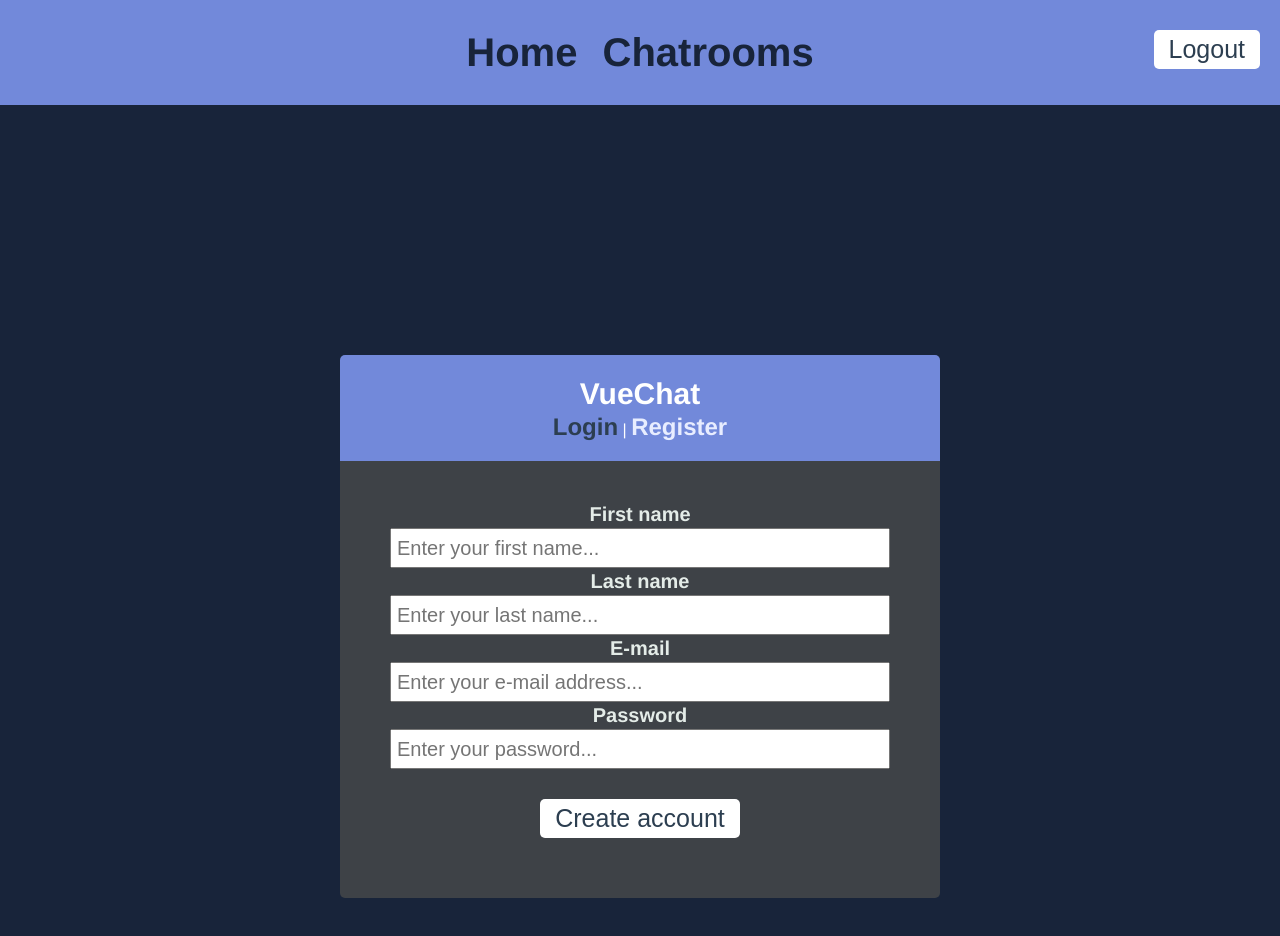
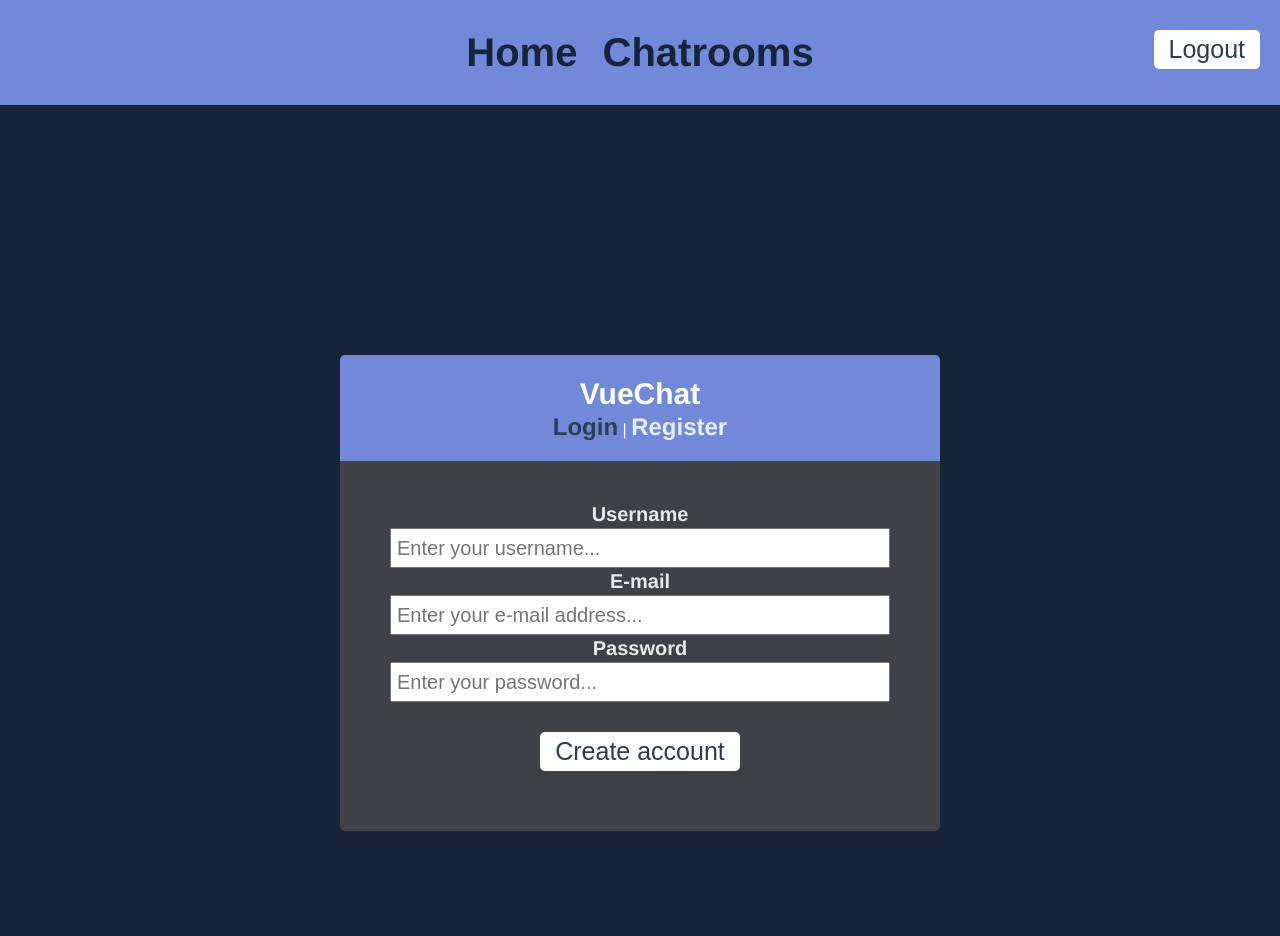
Before and after one commit to MalikKilgore/VueChat, a Vue app: page /#/join/register in a window 1280 px wide. Shown: the top 936 px of the page. Built offline with nearby package versions, Linux system fonts and the light colour scheme; no server answers; sample sign-in values are in the browser's storage.

Commit message:
Changed full name to username. Edit and Delete buttons no longer appear on messages that aren't yours.

```diff
--- a/src/components/Messages.vue
+++ b/src/components/Messages.vue
@@ -97,7 +97,6 @@ export default {
     },
     //Reads the current Database in VueX state. Adds a firebase listener and displays active Database documents in the DOM
     renderDOM(){
-      console.log('starting renderDOM')
       const database = store.state.currentDatabase
       const user = store.state.currentUser
       const msgList = document.getElementById('msgList')
@@ -106,12 +105,11 @@ export default {
         snapshot.docChanges().forEach(function(change) {
 
         if (change.type === "added") {
-          console.log("New message: ", change.doc.data());
           const time = change.doc.data().createdOn
-
           let sentFrom = document.createElement('div')
           sentFrom.setAttribute('sentBy-id', change.doc.id)
-          sentFrom.innerText = `Sent by: ${change.doc.data().sentByEmail} on ${time.toDate().toDateString()}, ${time.toDate().toLocaleTimeString()}`
+          sentFrom.classList = 'msgLabel'
+          sentFrom.innerText = `Sent by ${change.doc.data().sentByEmail} on ${time.toDate().toDateString()} at ${time.toDate().toLocaleTimeString()}`
           sentFrom.style.fontSize = '15px'
           sentFrom.style.color = '#ffffff'
           sentFrom.style.width = 'fit-content'
@@ -135,11 +133,12 @@ export default {
           msg.style.wordWrap = 'break-word'
           msg.innerText = change.doc.data().content
 
+          //Changes message position and color if doc was created by the same user set in the currentUser state store
+          if (change.doc.data().sentByEmail == user.email){
             //Deletes Message from Firebase when clicked
             let dlt = document.createElement('button')
             dlt.innerText = 'X'
             dlt.classList = 'dlt'
-          dlt.style.backgroundColor = '#7289DA'
             dlt.style.color = '#ffffff'
             dlt.style.fontWeight = 'bold'
             dlt.style.fontSize = '16px'
@@ -159,7 +158,6 @@ export default {
             let edit = document.createElement('button')
             edit.innerText = 'Edit'
             edit.classList = 'edit'
-          edit.style.backgroundColor = '#7289DA'
             edit.style.color = '#ffffff'
             edit.style.fontWeight = 'bold'
             edit.style.fontSize = '16px'
@@ -168,15 +166,6 @@ export default {
             edit.style.padding = '4px'
             edit.style.float = 'right'
             edit.style.top = '0'
-
-          //Changes message position and color if doc was created by the same user set in the currentUser state store
-          if (change.doc.data().sentByEmail == user.email){
-            sentFrom.style.marginLeft = 'auto'
-            msg.style.marginLeft = 'auto'
-            msg.style.backgroundColor = '#33436a'
-            edit.style.backgroundColor = '#4e609a'
-            dlt.style.backgroundColor = '#4e609a'
-          }
 
                       // Form/Input Creation.
           let thisDoc = change.doc.id
@@ -205,10 +194,6 @@ export default {
           form.appendChild(input)
           form.style.display = "none"
 
-          msg.appendChild(dlt)
-          msg.appendChild(edit)
-          msg.appendChild(form)
-
           // Shows/Hides the form
           edit.addEventListener('click', function(e){
               if (form.style.display === "none") {
@@ -218,18 +203,30 @@ export default {
                }
           })
 
+            sentFrom.style.marginLeft = 'auto'
+            sentFrom.innerText = `${time.toDate().toDateString()} at ${time.toDate().toLocaleTimeString()}`
+            msg.style.marginLeft = 'auto'
+            msg.style.backgroundColor = '#33436a'
+            edit.style.backgroundColor = '#4e609a'
+            dlt.style.backgroundColor = '#4e609a'
+
+          msg.appendChild(dlt)
+          msg.appendChild(edit)
+          msg.appendChild(form)
+          }
+
           document.getElementById(`msgList`).appendChild(msg)
           msg.insertAdjacentElement('beforebegin', sentFrom)
         }
         if (change.type === "modified") {
-          console.log("Modified message: ", change.doc.data());
+
           let editMsg = msgList.querySelector('[data-id=' + change.doc.id + ']')
           editMsg.innerText = change.doc.data().content
-
+          if (change.doc.data().sentByEmail == user.email){
             let dlt = document.createElement('button')
           dlt.innerText = 'X'
           dlt.classList = 'dlt'
-          dlt.style.backgroundColor = '#7289DA'
+          dlt.style.backgroundColor = '#4e609a'
           dlt.style.color = '#ffffff'
           dlt.style.fontWeight = 'bold'
           dlt.style.fontSize = '16px'
@@ -248,7 +245,7 @@ export default {
           let edit = document.createElement('button')
           edit.innerText = 'Edit'
           edit.classList = 'edit'
-          edit.style.backgroundColor = '#7289DA'
+          edit.style.backgroundColor = '#4e609a'
           edit.style.color = '#ffffff'
           edit.style.fontWeight = 'bold'
           edit.style.fontSize = '16px'
@@ -285,10 +282,6 @@ export default {
           form.appendChild(input)
           form.style.display = "none"
 
-          editMsg.appendChild(dlt)
-          editMsg.appendChild(edit)
-          editMsg.appendChild(form)
-
           // Shows/Hides the form
           edit.addEventListener('click', function(e){
               if (form.style.display === "none") {
@@ -299,9 +292,11 @@ export default {
           })
           editMsg.appendChild(dlt)
           editMsg.appendChild(edit)
+          editMsg.appendChild(form)
+          }
+
         }
         if (change.type === "removed") {
-          console.log("Removed message: ", change.doc.data());
           let rmFrom = msgList.querySelector('[sentBy-id=' + change.doc.id + ']')
           let rmMsg = msgList.querySelector('[data-id=' + change.doc.id + ']')
           msgList.removeChild(rmFrom)
--- a/src/components/Register.vue
+++ b/src/components/Register.vue
@@ -2,22 +2,13 @@
   <div class="register">
     <form @submit.prevent>
       <div class="form-control">
-        <label for="firstName">First name</label>
+        <label for="userName">Username</label>
         <input
-          id="firstName"
-          v-model="firstName"
+          id="userName"
+          v-model="userName"
           type="text"
-          name="firstName"
-          placeholder="Enter your first name..."
-          required
-        >
-        <label for="lastName">Last name</label>
-        <input
-          id="lastName"
-          v-model="lastName"
-          type="text"
-          name="lastName"
-          placeholder="Enter your last name..."
+          name="userName"
+          placeholder="Enter your username..."
           required
         >
         <label for="email">E-mail</label>
@@ -58,8 +49,7 @@ export default {
 
   data() {
       return {
-        firstName:'',
-        lastName:'',
+        userName: '',
         email: '',
         password: '',
       }
@@ -71,7 +61,7 @@ export default {
         this.$store.dispatch('createUser', {
         email: this.email,
         password: this.password,
-        name: this.firstName + '  ' + this.lastName,
+        name: this.userName,
         title: this.title
         })
     },
--- a/src/store/index.js
+++ b/src/store/index.js
@@ -98,7 +98,7 @@ export default createStore({
             createdOn: new Date(),
             content: form.message,
             sentByUID: user.uid,
-            sentByEmail: user.email
+            sentByEmail: user.email,
           })
           break
         case `networkChat`:
--- a/src/views/Chatrooms.vue
+++ b/src/views/Chatrooms.vue
@@ -25,13 +25,14 @@ export default {
   display: grid;
   height: 91vh;
   grid-template-columns: 1fr 1fr 1fr 1fr;
-  grid-template-rows: 1.2fr 1.0fr 0.1fr;
+  grid-template-rows: 1.2fr 1.0fr 0.13fr;
   grid-template-areas:
   "chatNav msgList msgList msgList"
   "chatNav msgList msgList msgList"
   "chatNav chat-form-container chat-form-container chat-form-container";
   grid-area: chatrooms;
 }
+
 #chatNav {
   grid-area: chatNav;
 }
```
Lines whose indentation alone changed are shown as unchanged.
